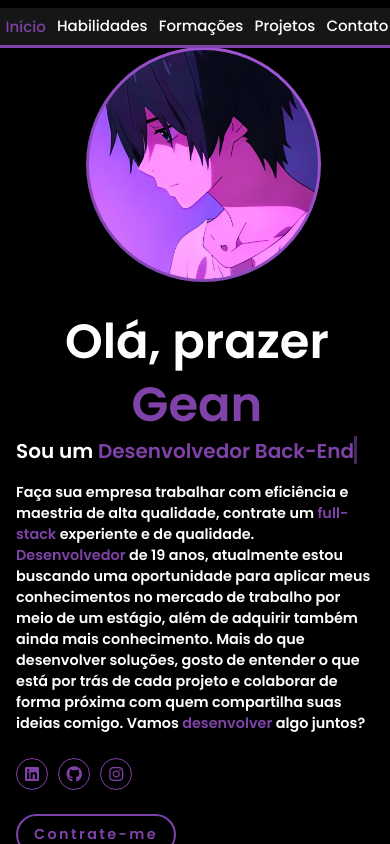
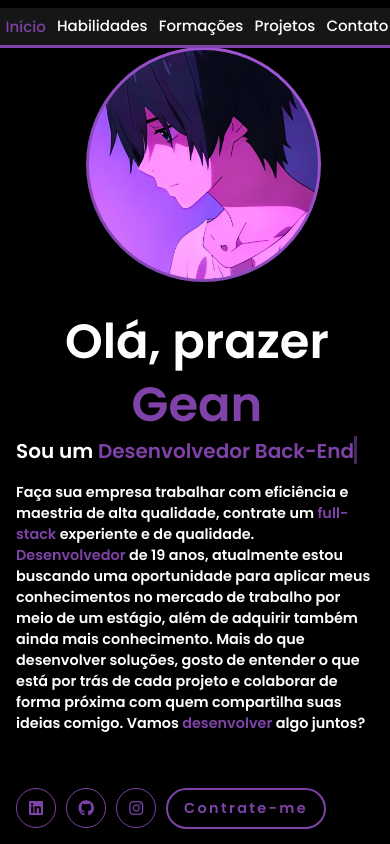
Before and after one commit to inotyu/yu, a plain HTML site: page index.html in a window 390 px wide. Drawn offline with Linux system fonts and the light colour scheme.

Commit message:
Update style.css

```diff
--- a/style.css
+++ b/style.css
@@ -524,6 +524,47 @@ section.visible {
         overflow: visible;
         width: 101%;
     }
+    .social-icons a {
+        display: inline-flex;
+        justify-content: center;
+        align-items: center;
+        width: 5rem;
+        height: 5rem;
+        background-color: transparent;
+        border: 0.2rem solid #7e42a8;
+        font-size: 2rem;
+        border-radius: 50%;
+        margin: 3rem 1.5rem -10rem 0;
+        transition: 0.3s ease;
+        color: #7e42a8;
+        position: relative;
+        top: 30px;
+    }
+
+    .social-icons a:hover {
+        color: black;
+        transform: scale(1.3) translateY(-5px);
+        background-color: #7e42a8;
+        box-shadow: 0 0 25px #7e42a8;
+    }
+
+    .btn {
+        position: relative;
+        top: -100;
+        display: inline-block;
+        padding: 1rem 2.8rem;
+        background-color: black;
+        border-radius: 4rem;
+        font-size: 1.6rem;
+        color: #7e42a8;
+        letter-spacing: 0.3rem;
+        font-weight: 600;
+        border: 2px solid #7e42a8;
+        transition: 0.3s ease;
+        cursor: pointer;
+        left: 150px;
+        top: 0.2px;
+    }
     nav {
         display: flex;
         flex-direction: row;
```
